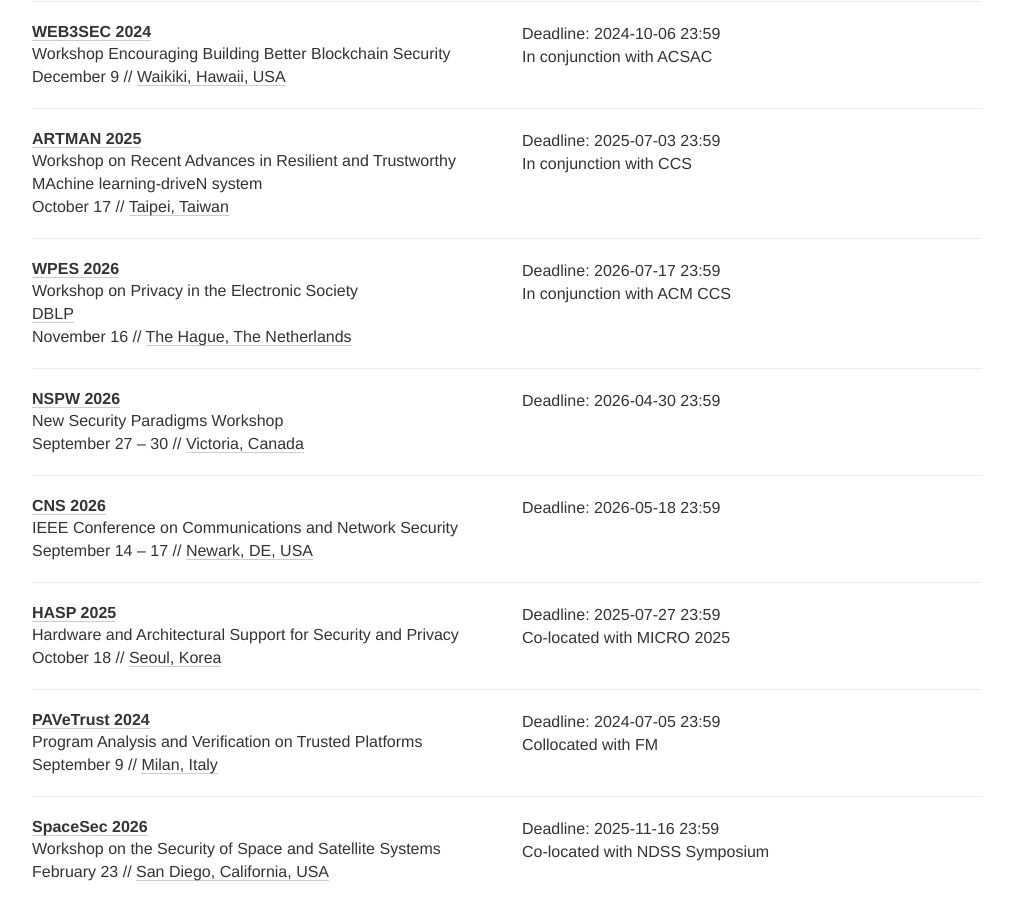
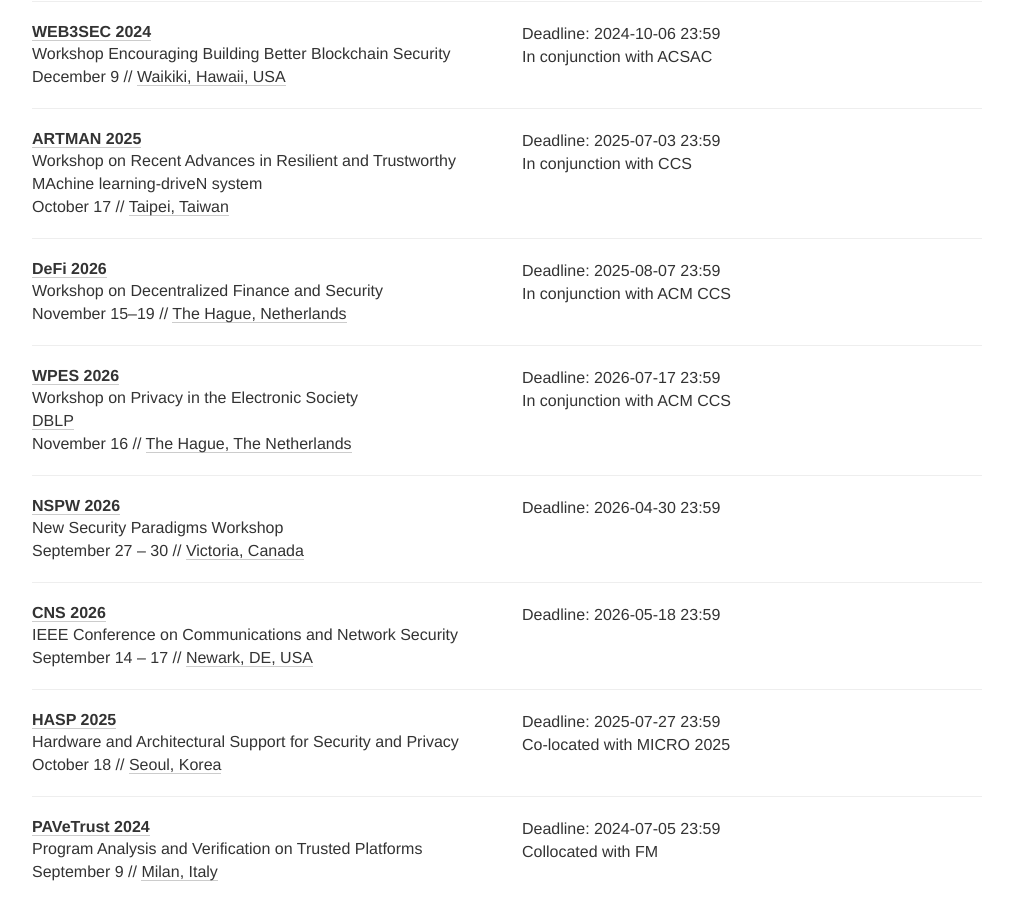
Before and after one commit to sec-deadlines/sec-deadlines.github.io, a Jekyll site: the page built from index.html, in a window 1280 px wide and 900 px high, scrolled down 18414 px. Shown: the whole window, without its empty margins (133-1146 px from the left). Built offline with Jekyll 4.4.1, drawn with Linux system fonts in a browser that asks for light colours; nearby versions of some CDN libraries; comment, search, counter and statistics services are not loaded.

Commit message:
Add DeFi'26 (CCS Workshop)

```diff
--- a/_data/conferences.yml
+++ b/_data/conferences.yml
@@ -1110,6 +1110,16 @@
   place: Taipei, Taiwan
   tags: [SEC, SHOP, OTHERS]
 
+- name: DeFi
+  description: Workshop on Decentralized Finance and Security
+  year: 2026
+  link: https://defiwork.shop/
+  deadline: ["2025-08-07 23:59"]
+  comment: In conjunction with ACM CCS
+  date: November 15-19
+  place: The Hague, Netherlands
+  tags: [SEC, CRYPTO, SHOP, OTHERS]
+
 - name: WPES
   description: Workshop on Privacy in the Electronic Society
   year: 2026
```
